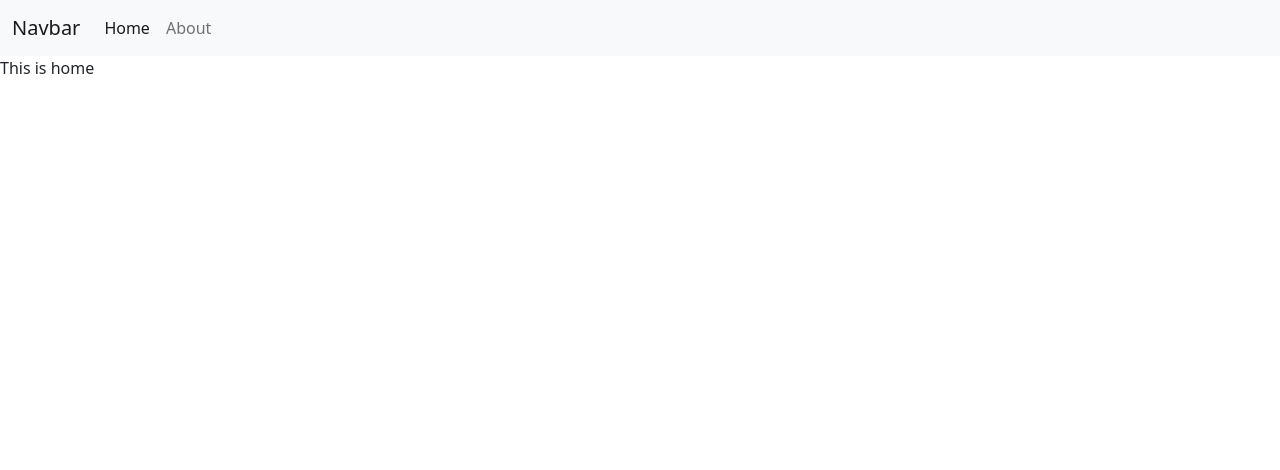
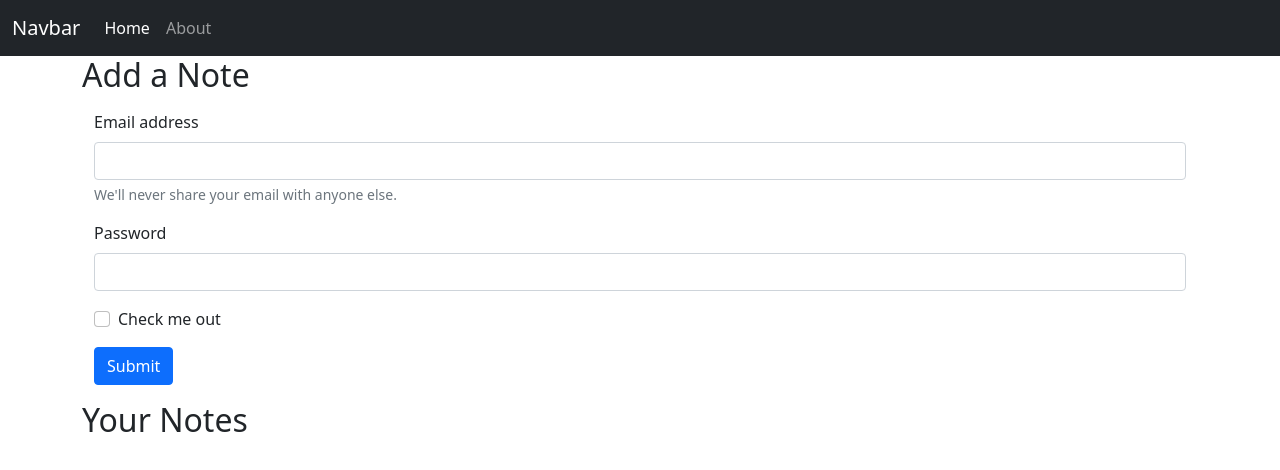
Before and after one commit to sumanta2/inotebook, a React (Create React App) app: page / in a window 1280 px wide. Shown: the top 470 px of the page. Built offline with nearby package versions, Linux system fonts and the light colour scheme.

Commit message:
15th Part vdo59

```diff
--- a/src/App.js
+++ b/src/App.js
@@ -1,5 +1,5 @@
 import './App.css';
-import { BrowserRouter as Router, Switch, Route} from 'react-router-dom'
+import { BrowserRouter as Router, Switch, Route } from 'react-router-dom'
 import Navbar from './component/Navbar';
 import Home from './component/Home';
 import About from './component/About';
@@ -12,6 +12,7 @@
       <NoteState>
         <Router>
           <Navbar />
+          <div className='container'>
             <Switch>
               <Route exact path='/' >
                 <Home />
@@ -20,6 +21,7 @@
                 <About />
               </Route>
             </Switch>
+          </div>
         </Router>
       </NoteState>
     </>
--- a/src/component/About.js
+++ b/src/component/About.js
@@ -1,14 +1,8 @@
-import React,{useContext, useEffect} from "react";
-import noteContext from "../context/notes/noteContext";
 
 const About =()=>{
-    const a=useContext(noteContext)
-    useEffect(()=>{
-        a.update()
-    },[])
-    return(
+        return(
         <>
-            This is About Page {a.state.name} and he is in class {a.state.class}
+            This is About Page
         </>
     )
 }
--- a/src/component/Home.js
+++ b/src/component/Home.js
@@ -1,9 +1,28 @@
 import React from 'react';
 
-const Home=()=>{
-    return(
+const Home = () => {
+    return (
         <>
-            This is home
+            <h2>Add a Note</h2>
+            <div className='container'>
+            <form className='my-3'>
+                <div className="mb-3">
+                    <label for="exampleInputEmail1" className="form-label">Email address</label>
+                    <input type="email" className="form-control" id="exampleInputEmail1" aria-describedby="emailHelp"/>
+                    <div id="emailHelp" class ="form-text">We'll never share your email with anyone else.</div>
+                </div>
+                <div className="mb-3">
+                    <label for="exampleInputPassword1" className="form-label">Password</label>
+                    <input type="password" className="form-control" id="exampleInputPassword1"/>
+                </div>
+                <div className="mb-3 form-check">
+                    <input type="checkbox" className="form-check-input" id="exampleCheck1"/>
+                    <label class ="form-check-label" for="exampleCheck1">Check me out</label>
+                </div>
+                <button type="submit" className="btn btn-primary">Submit</button>
+            </form>
+            </div>
+            <h2>Your Notes</h2>
         </>
     )
 }
--- a/src/component/Navbar.js
+++ b/src/component/Navbar.js
@@ -1,12 +1,16 @@
-import React from 'react';
-import { Link } from 'react-router-dom';
+import React, { useEffect } from 'react';
+import { Link,useLocation } from 'react-router-dom';
 import '../../node_modules/bootstrap/dist/css/bootstrap.min.css'
 //after installing bootstrap using npm command we import the required bootstrap file to  use bootstrap classes;
 
 const Navbar = () => {
+    const location=useLocation()
+    // useEffect(()=>{
+    //     console.log(location)  Here I check Location variable value
+    // },[location])
     return (
         <>
-            <nav className="navbar navbar-expand-lg navbar-light bg-light">
+            <nav className="navbar navbar-expand-lg navbar-dark bg-dark">
                 <div className="container-fluid">
                     <Link className="navbar-brand" to="/">Navbar</Link>
                     <button className="navbar-toggler" type="button" data-bs-toggle="collapse" data-bs-target="#navbarSupportedContent" aria-controls="navbarSupportedContent" aria-expanded="false" aria-label="Toggle navigation">
@@ -15,10 +19,10 @@
                     <div className="collapse navbar-collapse" id="navbarSupportedContent">
                         <ul className="navbar-nav me-auto mb-2 mb-lg-0">
                             <li className="nav-item">
-                                <Link className="nav-link active" aria-current="page" to="/">Home</Link>
+                                <Link className={`nav-link ${location.pathname==='/'?'active':''}`} aria-current="page" to="/">Home</Link>
                             </li>
                             <li className="nav-item">
-                                <Link className="nav-link" to="/about">About</Link>
+                                <Link className={`nav-link ${location.pathname==='/about'?'active':''}`} to="/about">About</Link>
                             </li>
                         </ul>
                     </div>
--- a/src/context/notes/NoteState.js
+++ b/src/context/notes/NoteState.js
@@ -4,22 +4,10 @@
 
 
 const NoteState = (props) => {
-    const s1 = {
-        "name": "Harry",
-        "class": "5b"
-    }
-    const [state, setState] = useState(s1)
-    const update = () => {
-        setInterval(() => {
-            setState({
-                "name":"Tarry",
-                "class":"10b"
-            })
-        }, 1000)
-    }
+
     return (
         // in the next line in value's parameter  update is a function which pass as a object value and this function can call from another component
-        <NoteContext.Provider value={{state:state,update:update}}>
+        <NoteContext.Provider value={{}}>
             {props.children}
         </NoteContext.Provider>
     )
```
Also changed, not shown: readme.txt. Lines whose indentation alone changed are shown as unchanged.
